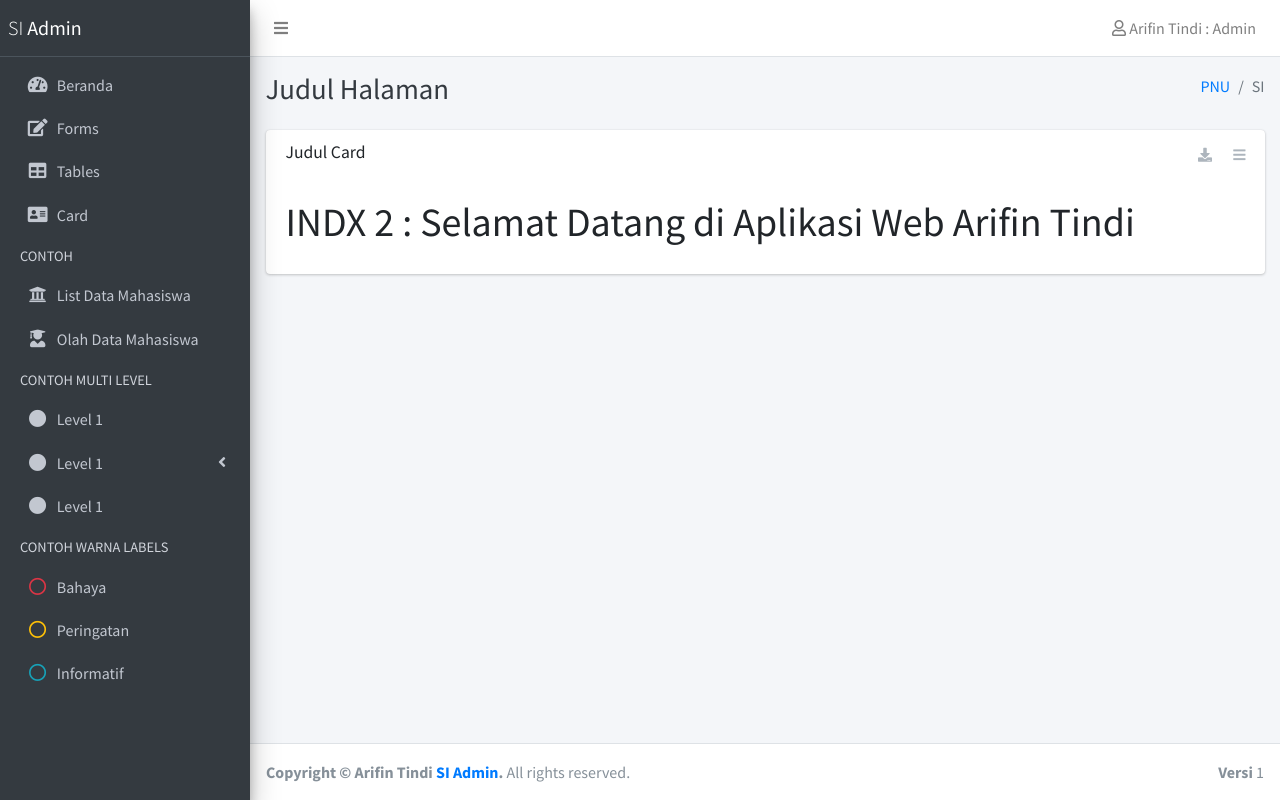
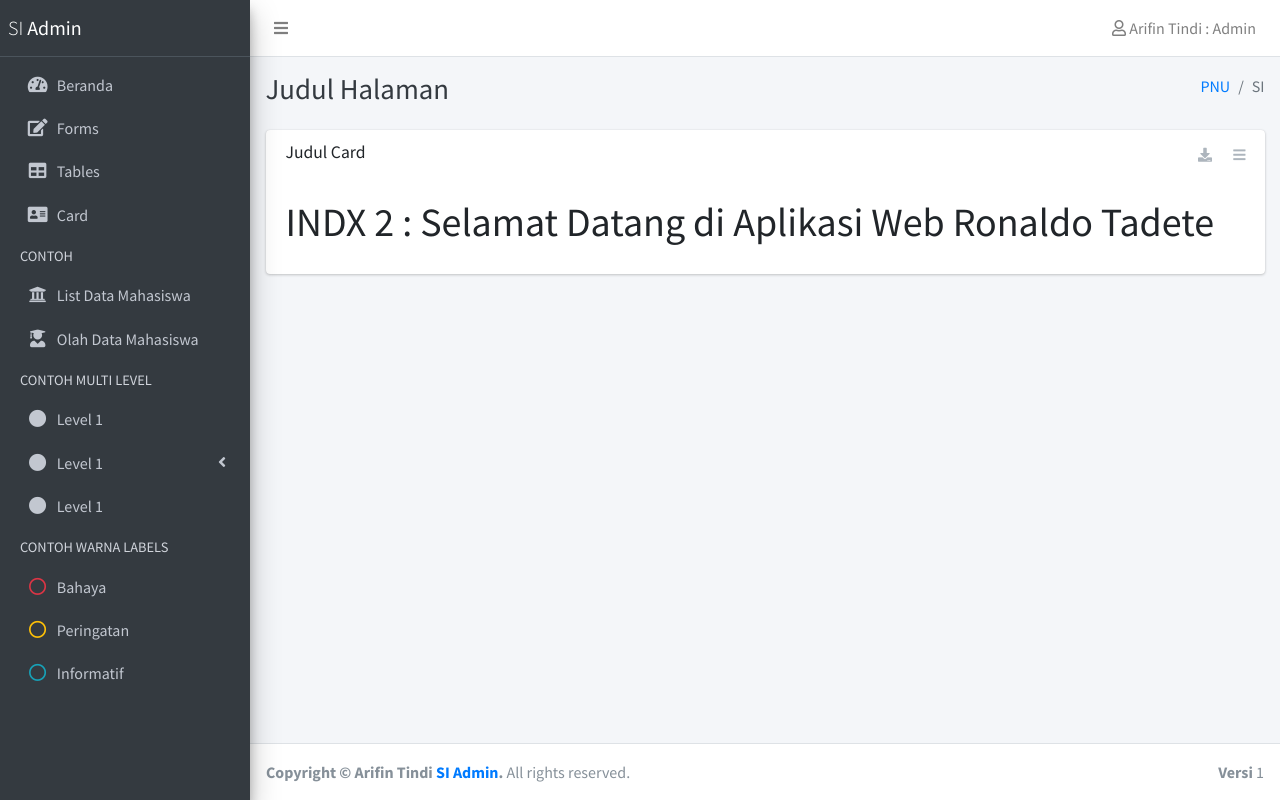
Before and after one commit to rnld3/siadmin, a PHP site: page / in a window 1280 px wide. Run offline with PHP 8.4, Linux system fonts and the light colour scheme; some libraries are stand-ins or nearby versions.

Commit message:
it's me matu

```diff
--- a/index.php
+++ b/index.php
@@ -62,7 +62,7 @@
                 </div>
               </div>
               <div class="card-body">
-               <h1>INDX 2 : Selamat Datang di Aplikasi Web Arifin Tindi</h1>
+               <h1>INDX 2 : Selamat Datang di Aplikasi Web Ronaldo Tadete</h1>
               </div>
             </div>
             <!-- /.card -->
```
